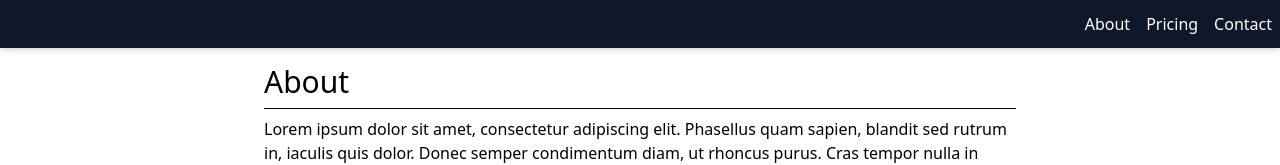
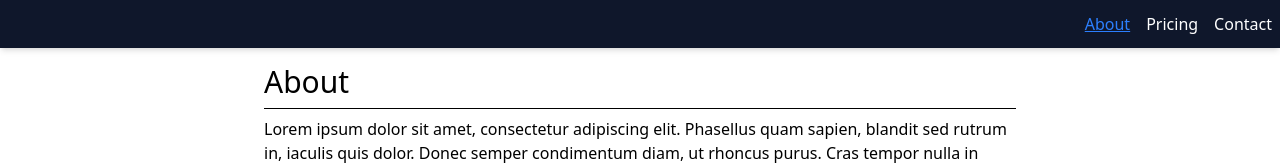
Before and after one commit to SergioO21/pokemon-ssr, an Angular app: page /about in a window 1280 px wide. Shown: the top 165 px of the page. Built offline with nearby package versions, Linux system fonts and the light colour scheme.

Commit message:
Navbar active styles

```diff
--- a/src/app/shared/components/navbar/navbar.component.html
+++ b/src/app/shared/components/navbar/navbar.component.html
@@ -1,7 +1,22 @@
 <nav
   class="text-white top-0 absolute z-50 w-full flex justify-end gap-4 px-2 py-3 bg-slate-900 shadow-md"
 >
-  <a class="hover:underline" routerLink="/about">About</a>
-  <a class="hover:underline" routerLink="/pricing">Pricing</a>
-  <a class="hover:underline" routerLink="/contact">Contact</a>
+  <a
+    class="hover:underline"
+    routerLinkActive="text-blue-500 underline"
+    routerLink="/about"
+    >About</a
+  >
+  <a
+    class="hover:underline"
+    routerLinkActive="text-blue-500 underline"
+    routerLink="/pricing"
+    >Pricing</a
+  >
+  <a
+    class="hover:underline"
+    routerLinkActive="text-blue-500 underline"
+    routerLink="/contact"
+    >Contact</a
+  >
 </nav>
--- a/src/app/shared/components/navbar/navbar.component.ts
+++ b/src/app/shared/components/navbar/navbar.component.ts
@@ -1,9 +1,9 @@
 import { ChangeDetectionStrategy, Component } from "@angular/core";
-import { RouterLink } from "@angular/router";
+import { RouterLink, RouterLinkActive } from "@angular/router";
 
 @Component({
   selector: "navbar",
-  imports: [RouterLink],
+  imports: [RouterLink, RouterLinkActive],
   templateUrl: "./navbar.component.html",
   changeDetection: ChangeDetectionStrategy.OnPush,
 })
```
